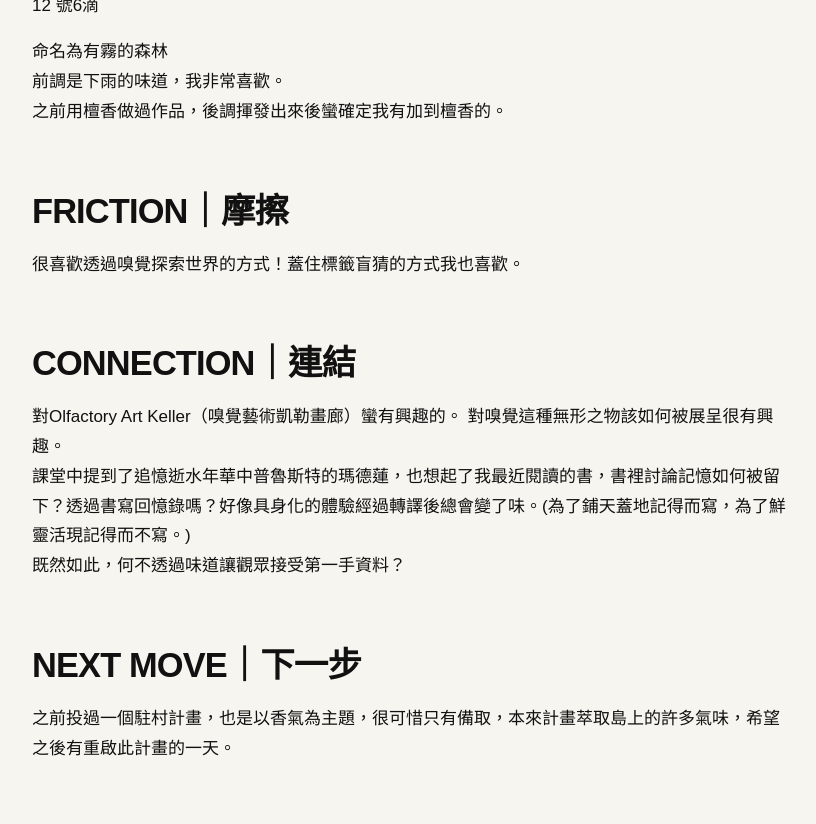
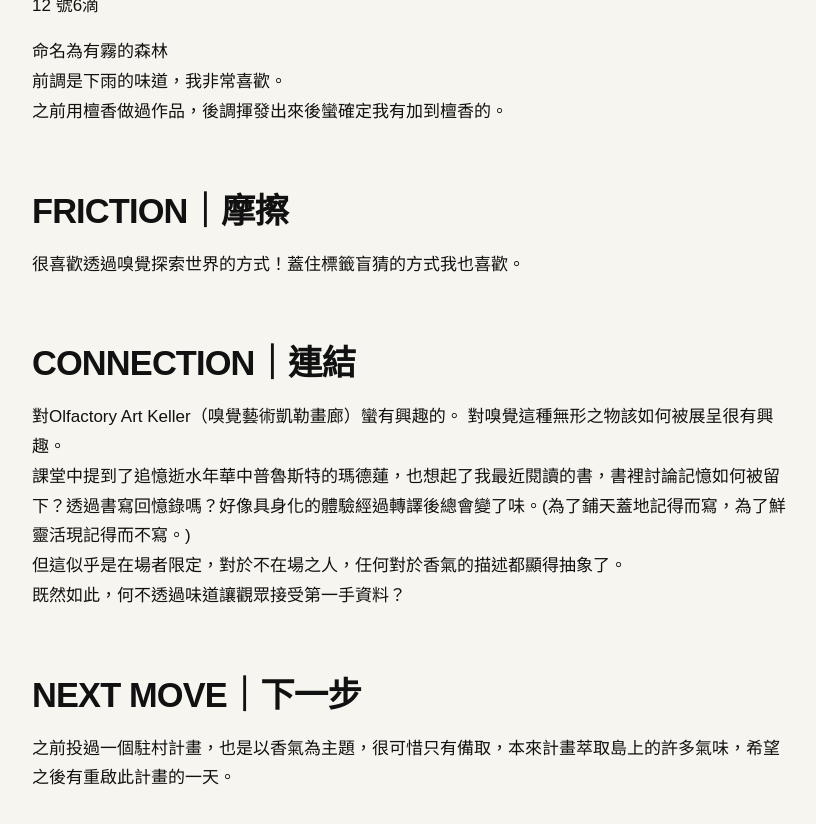
Before and after one commit to irisalco/fieldworkarchive, a Jekyll site: the page built from weeks/week-04.md, in a window 1280 px wide and 900 px high, scrolled down 2070 px. Shown: the top 824 px of the window, without its empty margins (48-864 px from the left). Built offline with Jekyll 4.4.1, drawn with Linux system fonts in a browser that asks for light colours.

Commit message:
Update week-04.md

```diff
--- a/weeks/week-04.md
+++ b/weeks/week-04.md
@@ -68,6 +68,7 @@ permalink: /weeks/week-04/
 對Olfactory Art Keller（嗅覺藝術凱勒畫廊）蠻有興趣的。
 對嗅覺這種無形之物該如何被展呈很有興趣。
  <br>課堂中提到了追憶逝水年華中普魯斯特的瑪德蓮，也想起了我最近閱讀的書，書裡討論記憶如何被留下？透過書寫回憶錄嗎？好像具身化的體驗經過轉譯後總會變了味。(為了鋪天蓋地記得而寫，為了鮮靈活現記得而不寫。)
+  <br>但這似乎是在場者限定，對於不在場之人，任何對於香氣的描述都顯得抽象了。
  <br>既然如此，何不透過味道讓觀眾接受第一手資料？
 
 ## NEXT MOVE｜下一步
```
